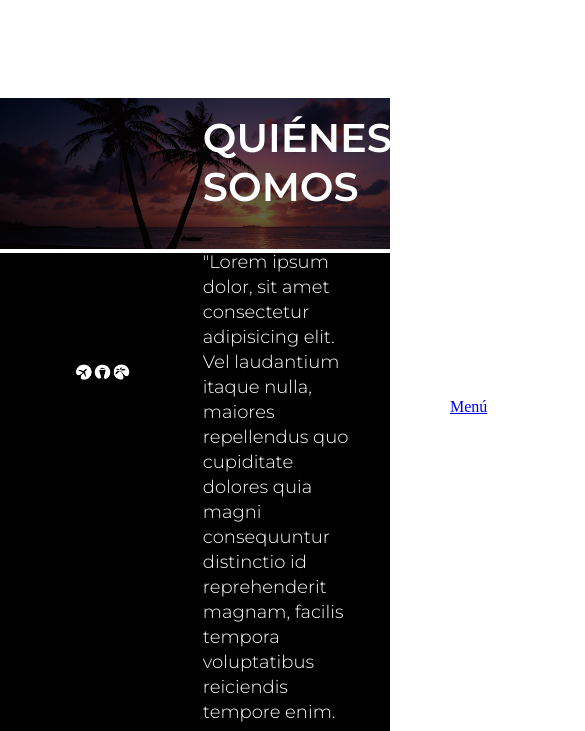
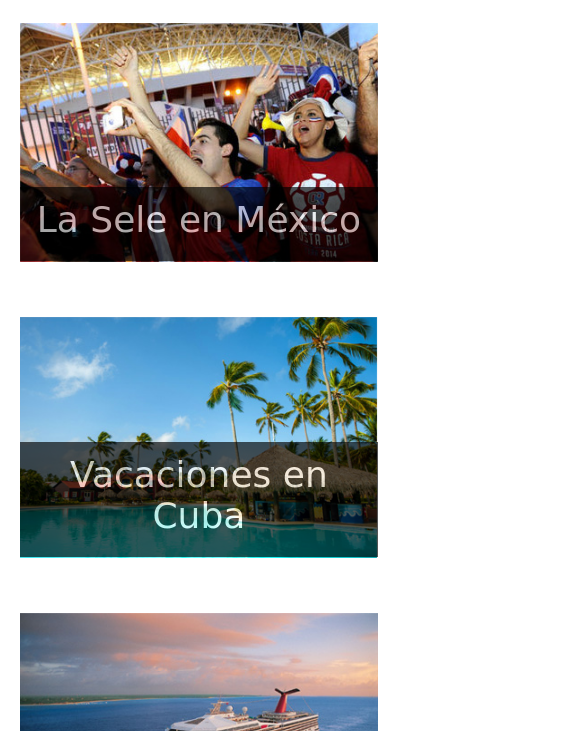
Before and after one commit to vieyraurena/quizzWeb, a website: page index.html in a window 390 px wide. Shown: the part 593-1324 px from the top of the page, 585 px wide, since content can reach past the window. Drawn offline with Linux system fonts and the light colour scheme; a web font is replaced by a local one.

Commit message:
Ajustes compilados

```diff
--- a/css/styles.css
+++ b/css/styles.css
@@ -17,7 +17,8 @@
   margin: 0 auto; }
 
 .header {
-  width: 100%;
+  right: 0;
+  left: 0;
   position: absolute;
   z-index: 1;
   background-color: #000000;
@@ -36,7 +37,7 @@
 .nav-header {
   width: 37%;
   float: right;
-  margin: 44px 0 44px 0; }
+  margin: 44px; }
 
 .nav-list {
   list-style: none; }
@@ -55,6 +56,15 @@
 .fb {
   margin-left: 3%; }
 
+.nav-list-link {
+  display: none;
+  color: #fff;
+  font-family: "Oleo Script Swash Caps", cursive;
+  font-size: 25px;
+  text-decoration: none;
+  text-align: right;
+  margin-right: 7.2%; }
+
 .main-image {
   position: relative;
   margin-bottom: 64px; }
@@ -63,27 +73,24 @@
     width: 100%; }
 
 .box-galery {
-  width: 100%;
-  margin-left: 5.6%;
-  margin-right: 6.4%;
-  margin-bottom: 101px; }
+  width: 92%;
+  margin: 0 auto;
+  margin-bottom: 47px; }
   .box-galery h2 {
-    margin-left: 33%;
+    text-align: center;
     margin-bottom: 77px;
     font-family: "Montserrat", sans-serif;
     font-weight: bold;
     font-size: 30px;
     text-transform: uppercase;
     color: #271e3f; }
-  .box-galery .box + .box {
-    margin-left: 2.6%; }
-
-.galery-box-img {
-  margin-bottom: 51px; }
 
 .box {
+  width: 27%;
   float: left;
-  width: 27.4%;
+  margin-right: 2%;
+  margin-left: 2%;
+  margin-bottom: 51px;
   position: relative; }
   .box img {
     max-width: 100%;
@@ -127,7 +134,7 @@
   width: 14.2%;
   position: absolute;
   left: 19.3%;
-  top: 265px; }
+  top: 45%; }
 
 .box-somos {
   width: 37.7%;
@@ -150,17 +157,74 @@
     margin-bottom: 26px; }
 
 .footer {
+  padding: 0;
+  margin: 0;
   background-color: #000000; }
 
 .nav-footer {
-  margin-left: 450px;
+  width: 40.2%;
+  padding-left: 31.25%;
   padding-top: 50px; }
   .nav-footer div img {
-    margin: 41px 0 41px 268px; }
+    padding: 41px 0 41px 42%; }
+  .nav-footer p {
+    color: #fff;
+    margin-top: 10px;
+    font-family: "Montserrat", sans-serif;
+    font-size: 18px;
+    padding-bottom: 41px; }
 
-p {
-  color: #fff;
-  margin-top: 10px;
-  font-family: "Montserrat", sans-serif;
-  font-size: 18px;
-  padding-bottom: 41px; }
+/*breakpoints*/
+@media (max-width: 1024px) {
+  /*HEADER*/
+  .nav-list {
+    display: none; }
+  .nav-list-link {
+    display: block; }
+  /*GALERY*/
+  .box-galery h2 {
+    font-size: 25px; }
+  .box {
+    width: 46%;
+    margin-left: 2%;
+    margin-right: 2%; }
+  /*SOMOS*/
+  .box-somos {
+    width: 45%;
+    top: 12%; }
+    .box-somos h3 {
+      font-size: 30px;
+      margin-bottom: 19px; }
+    .box-somos p {
+      font-size: 15px;
+      line-height: 20px; }
+    .box-somos p + p {
+      margin-bottom: 12px; }
+  /*footer*/
+  .nav-footer p {
+    font-size: 15px; }
+  .nav-footer .nav-list-link {
+    text-align: center; } }
+
+@media (max-width: 767px) {
+  /*GALERY*/
+  .box-galery {
+    margin-left: 5%; }
+  .box-galery + .box-galery {
+    float: none; }
+  .box {
+    float: none;
+    width: 100%;
+    margin-left: 0;
+    margin-right: 0; }
+  /*SOMOS*/
+  .box-somos {
+    width: 45%; }
+    .box-somos h3 {
+      font-size: 18px;
+      margin-bottom: 12px; }
+    .box-somos p {
+      font-size: 15px;
+      line-height: 18px; }
+    .box-somos .hidden {
+      display: none; } }
```
